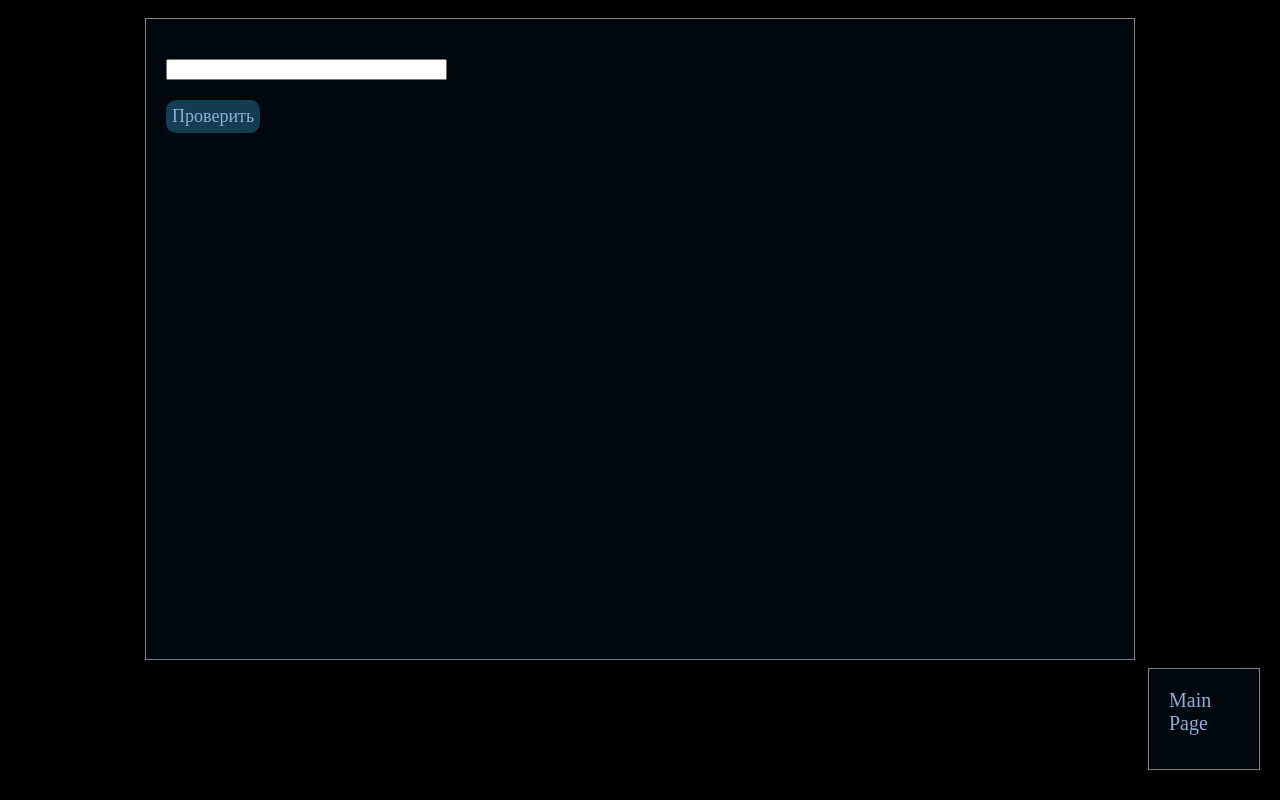
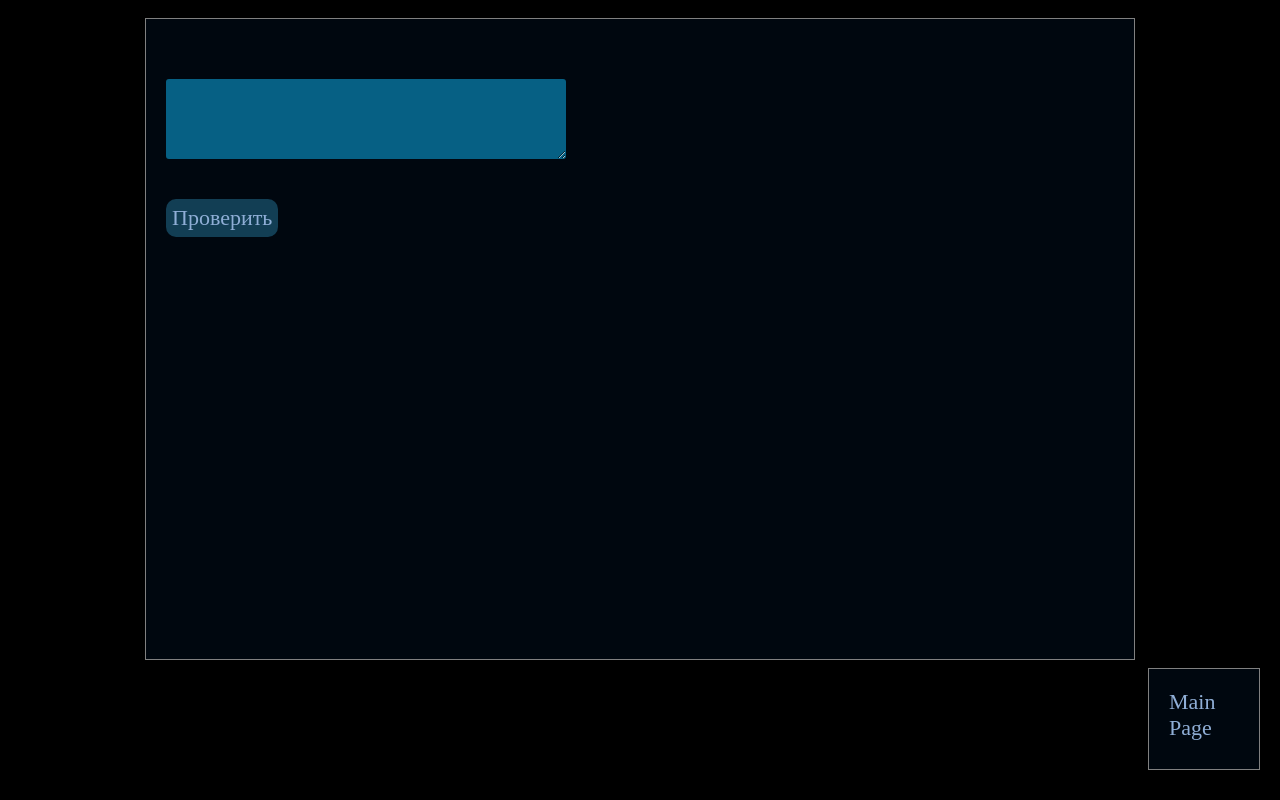
Before and after one commit to startournament/tournament, a Flask app: template app/templates/second_game_const.html.j2 in a window 1280 px wide. Run offline with Flask 2, Linux system fonts and the light colour scheme; the template is opened without the code that fills it: values that come from a table or form of the project are taken from there, most other values are stand-ins (such as "Sample title", 1, 10 or a date in 2020); some libraries are stand-ins or nearby versions.

Commit message:
Font size

```diff
--- a/app/forms.py
+++ b/app/forms.py
@@ -1,7 +1,7 @@
 from flask_wtf import FlaskForm
 from flask_wtf.file import FileRequired
-from wtforms import StringField, SubmitField
+from wtforms import TextAreaField
 from wtforms.validators import DataRequired
 
 class second_game_const_form(FlaskForm):
-    text = StringField(validators = [DataRequired()])
+    text = TextAreaField(validators = [DataRequired()])
--- a/app/static/styles/styles.css
+++ b/app/static/styles/styles.css
@@ -1,11 +1,11 @@
 p {
-    font-size: 20;
+    font-size: 22;
 }
 
 a {
     text-decoration: none;
     color: #8FAED6 !important;
-    font-size: 20;
+    font-size: 22;
 }
 
 a:hover {
@@ -14,8 +14,8 @@ a:hover {
 
 .main {
     font-family: 'Times New Roman';
-    color: white;
-    font-size: 28;
+    color: #C8D6DF;
+    font-size: 32px;
     min-width: 800px;
 }
 
@@ -34,7 +34,7 @@ a:hover {
 
 .table_main{
     width: 100%;
-    border-color: white;
+    border-color: #C8D6DF;
 }
 
 .rulse{
@@ -63,18 +63,45 @@ a:hover {
     border: 1px solid grey;
 }
 
+.text_field
+{
+    border: 1px;
+    border-radius: 3px;
+    font-size: 18px;
+    padding: 6px;
+    background-color: #066084;
+    color: #C8D6DF;
+    font-family: 'Times New Roman';
+    font-size: 20px;
+    border-collapse: collapse;
+    text-decoration: none;
+    max-width: 600px;
+    min-width: 50px;
+    min-height: 40px;
+    max-height: 400px;
+    width: 400px;
+    height: 80px;
+}
+
 .button_submit
 {
     border: 1px;
     border-radius: 10px;
-    font-size: 18px;
+    font-size: 24px;
     padding: 6px;
     background-color: #123E54;
     color: #8FAED6;
     font-family: 'Times New Roman';
-    font-size: 18px;
+    font-size: 22px;
     border-collapse: collapse;
     text-decoration: none;
+}
+
+.button_submit:hover
+{
+    background-color: #031921;
+    color: #123E54;
+    cursor: pointer;
 }
 
 ::-webkit-scrollbar {
--- a/app/templates/second_game_const.html.j2
+++ b/app/templates/second_game_const.html.j2
@@ -3,8 +3,8 @@
 {% block content %}
     <form action="" method="post">
         {{ form.hidden_tag() }}
-        <p>
-        {{ form.text(size=32) }}
+        <p style="font-size: 40px">
+        {{ form.text(size=32, class_='text_field') }}
         </p>
     <input id="submit" name="submit" size="32" type="submit" value="Проверить"
     class="button_submit">
```
